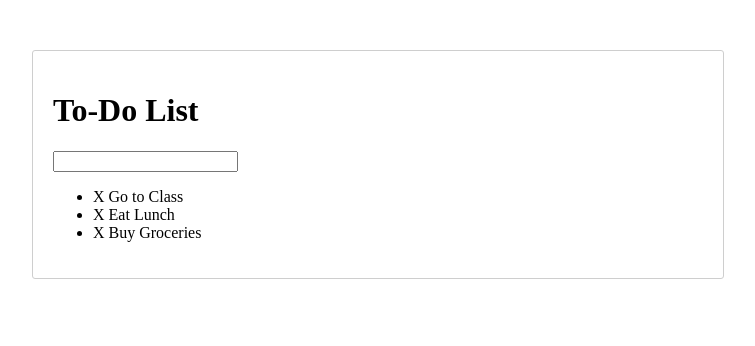
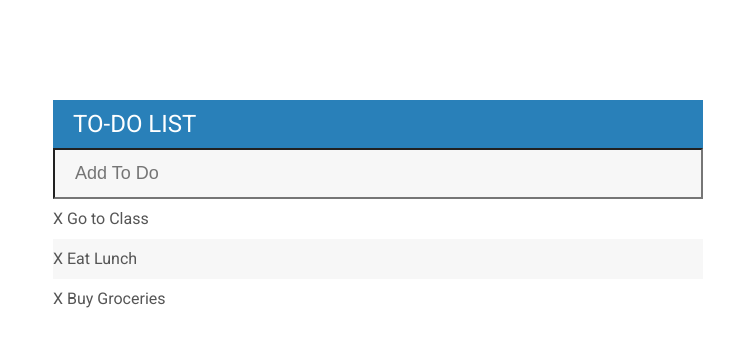
Before and after one commit to jmaldia/jquery-todo, a plain HTML site: page index.html in a window 1280 px wide. Shown: the whole page, without its empty margins (262-1017 px from the left). Drawn offline with Linux system fonts and the light colour scheme.

Commit message:
Style To Do Container

```diff
--- a/assets/css/styles.css
+++ b/assets/css/styles.css
@@ -1,10 +1,56 @@
+@import url('https://fonts.googleapis.com/css?family=Roboto&display=swap');
+
+body {
+    font-family: roboto;
+}
+
+h1 {
+    background: #2980b9;
+    color: #fff;
+    margin: 0;
+    padding: 10px 20px;
+    text-transform: uppercase;
+    font-size: 24px;
+    font-weight: normal;
+}
+
+ul {
+    list-style: none;
+    margin: 0;
+    padding: 0;
+}
+
+li {
+    background-color: #fff;
+    height: 40px;
+    line-height: 40px;
+    color: #555;
+}
+
+li:nth-child(2n) {
+    background-color: #f7f7f7;
+}
+
+input {
+    font-size: 18px;
+    background-color: #f7f7f7;
+    width: 100%;
+    padding: 13px 13px 13px 20px;
+    box-sizing: border-box;
+    color: #2980b9;
+}
+
+input:focus {
+    background: #fff;
+    border: 3px solid #2980b9;
+    outline: none;
+}
+
 #container {
-    background-color: white;
+    background-color: #f7f7f7;
     width: 650px;
-    margin: 50px  auto;
-    padding: 20px;
-    border: solid 1px  #cecece;
-    border-radius: 3px;
+    margin: 100px  auto;
+    box-shadow: 0 0 3px rgba(0,0,0. 0.1);
     cursor: pointer;
 }
 
--- a/index.html
+++ b/index.html
@@ -10,7 +10,7 @@
 		<div id="container">
 			<h1>To-Do List</h1>
 
-		<input type="text">
+			<input type="text" placeholder="Add To Do">
 
 			<ul>
 				<li><span>X</span> Go to Class</li>
```
Lines whose indentation alone changed are shown as unchanged.
